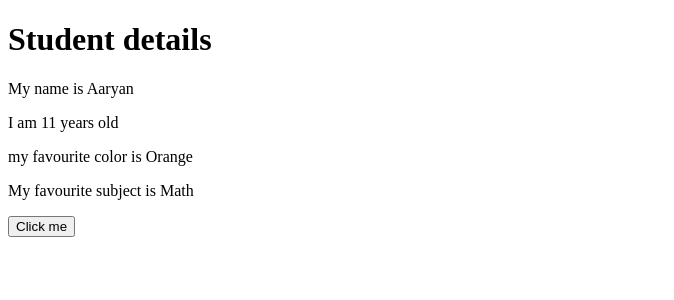
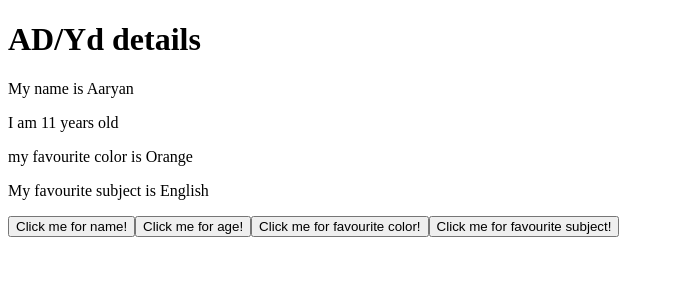
Before and after one commit to ojasdatt/first-app, a React (Create React App) app: page / in a window 1280 px wide. Shown: the top 300 px of the page, without its empty margins (0-674 px from the left). Built offline with nearby package versions, Linux system fonts and the light colour scheme.

Commit message:
Ay profile

```diff
--- a/src/App.js
+++ b/src/App.js
@@ -1,34 +1,46 @@
 import React from 'react';
 import ReactDOM from 'react-dom/client';
 
-class Student extends React.Component {
+class AY extends React.Component {
    constructor(props) {
    super(props)
    this.state = {
     name: "Aaryan",
     age: 11,
     favourite_color: "Orange",
-    favourite_subject: "Math"
+    favourite_subject: "English"
    };
    }
-   favourtieColor = () => {
-   this.setState({favourite_color: "black"});
+   Name = () => {
+   this.setState({name: "Yuvaan"});
+   }
+   Age = () => {
+   this.setState({age: "7"})
+   }
+   favouriteColor = () => {
+   this.setState({favourite_color: "blue"});
+   }
+   favouriteSubject = () => {
+   this.setState({favourite_subject: "Math"})
    }
    render() {
 return(
 <div>
-<h1>Student details</h1>
+<h1>AD/Yd details </h1>
 <p>My name is {this.state.name}</p>
 <p>I am {this.state.age} years old</p>
 <p>my favourite color is {this.state.favourite_color}</p>
 <p>My favourite subject is {this.state.favourite_subject}</p>
-<button type="button" onClick={this.favourtieColor}>Click me</button>
+<button type="button" onClick={this.Name}>Click me for name!</button>
+<button type="button" onClick={this.Age}>Click me for age!</button>
+<button type="button" onClick={this.favouriteColor}>Click me for favourite color!</button>
+<button type="button" onClick={this.favouriteSubject}>Click me for favourite subject!</button>
 </div>
 );
 }
 }
 
 const root=ReactDOM.createRoot(document.getElementById('root'));
-root.render(<Student />)
+root.render(<AY />)
 
-export default Student;
+export default AY;
```
